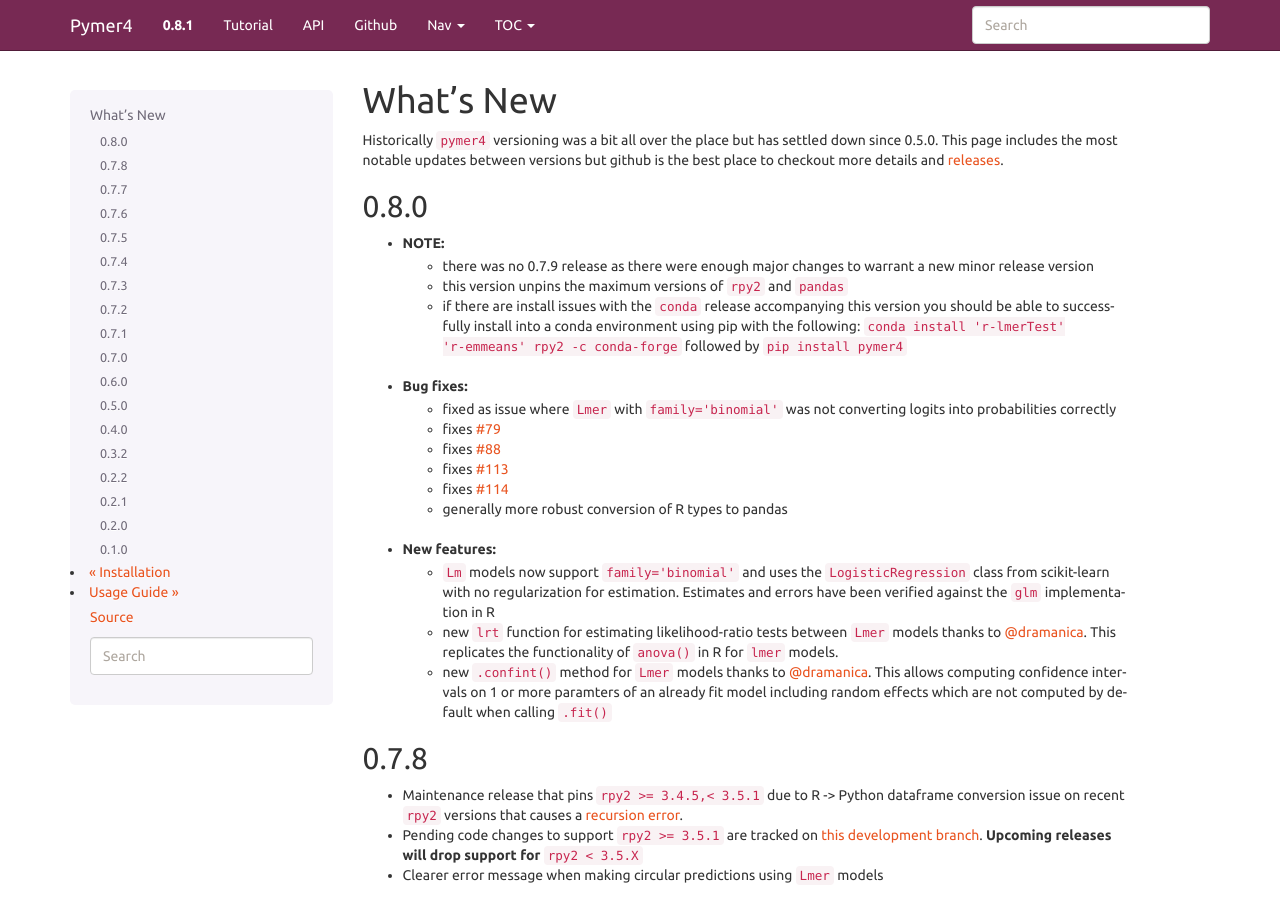
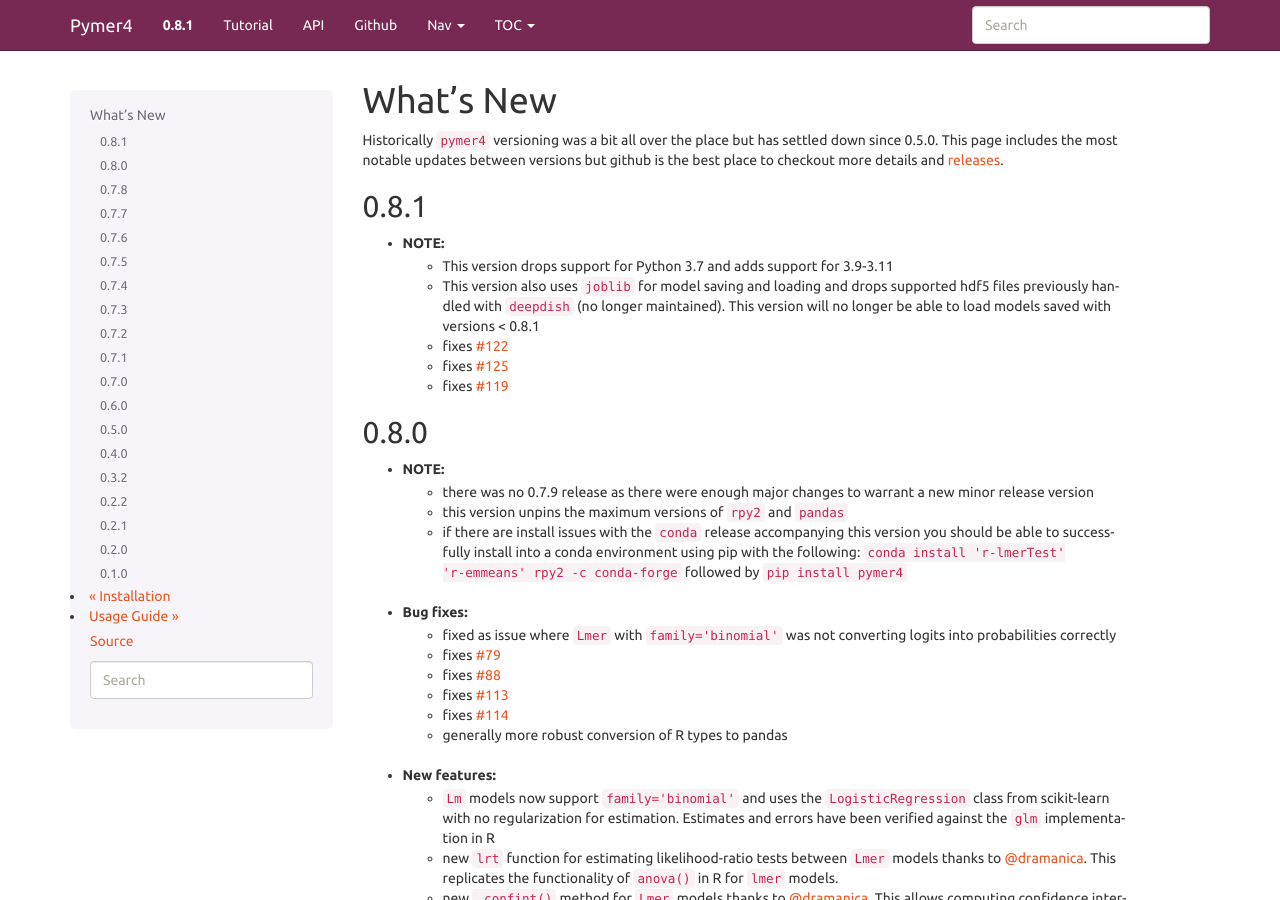
Before and after one commit to ejolly/pymer4, a Sphinx documentation site: the page built from docs/new.rst, in a window 1280 px wide and 900 px high. Built offline with Sphinx 7.4.7, drawn with Linux system fonts in a browser that asks for light colours.

Commit message:
fix formatting

```diff
--- a/docs/auto_examples/sg_execution_times.rst
+++ b/docs/auto_examples/sg_execution_times.rst
@@ -5,10 +5,10 @@
 
 Computation times
 =================
-**00:02.603** total execution time for **auto_examples** files:
+**00:02.957** total execution time for **auto_examples** files:
 
 +-------------------------------------------------------------------------------------------------+-----------+--------+
-| :ref:`sphx_glr_auto_examples_example_01_basic_usage.py` (``example_01_basic_usage.py``)         | 00:02.603 | 0.0 MB |
+| :ref:`sphx_glr_auto_examples_example_01_basic_usage.py` (``example_01_basic_usage.py``)         | 00:02.957 | 0.0 MB |
 +-------------------------------------------------------------------------------------------------+-----------+--------+
 | :ref:`sphx_glr_auto_examples_example_02_categorical.py` (``example_02_categorical.py``)         | 00:00.000 | 0.0 MB |
 +-------------------------------------------------------------------------------------------------+-----------+--------+
--- a/docs/new.rst
+++ b/docs/new.rst
@@ -1,6 +1,15 @@
 What's New
 ==========
 Historically :code:`pymer4` versioning was a bit all over the place but has settled down since 0.5.0. This page includes the most notable updates between versions but github is the best place to checkout more details and `releases <https://github.com/ejolly/pymer4/releases/>`_.
+
+0.8.1
+----
+- **NOTE:**
+    - This version drops support for Python 3.7 and adds support for 3.9-3.11
+    - This version also uses :code:`joblib` for model saving and loading and drops supported hdf5 files previously handled with :code:`deepdish` (no longer maintained). This version will no longer be able to load models saved with versions < 0.8.1
+    - fixes `#122 <https://github.com/ejolly/pymer4/issues/122>`_
+    - fixes `#125 <https://github.com/ejolly/pymer4/issues/125>`_
+    - fixes `#119 <https://github.com/ejolly/pymer4/issues/119>`_
 
 0.8.0
 ----
```
Also changed, not shown: docs/auto_examples/example_01_basic_usage.ipynb, docs/auto_examples/example_01_basic_usage.py (line endings or trailing spaces), docs/auto_examples/example_01_basic_usage.rst (line endings or trailing spaces), docs/auto_examples/images/sphx_glr_example_01_basic_usage_001.png, docs/auto_examples/images/sphx_glr_example_01_basic_usage_002.png, docs/auto_examples/images/sphx_glr_example_01_basic_usage_004.png, docs/auto_examples/images/thumb/sphx_glr_example_01_basic_usage_thumb.png, 7 other files.
